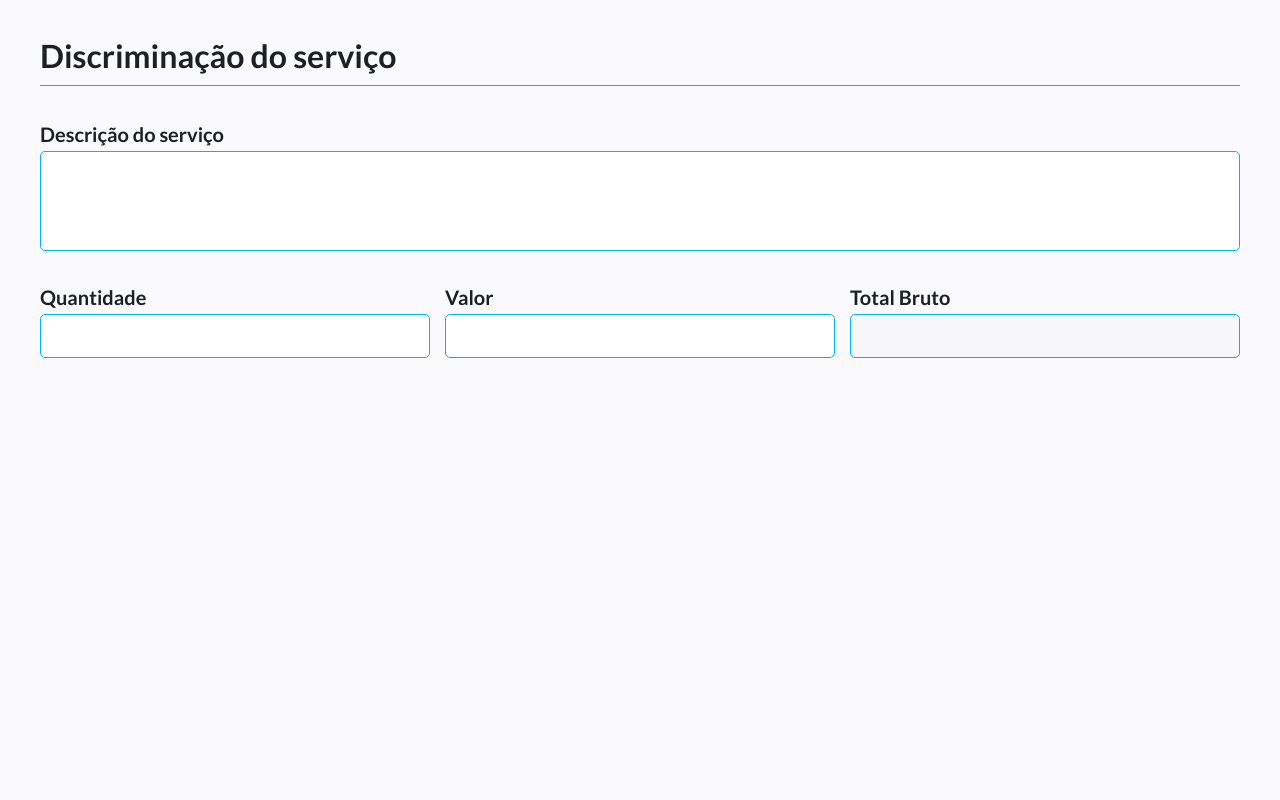
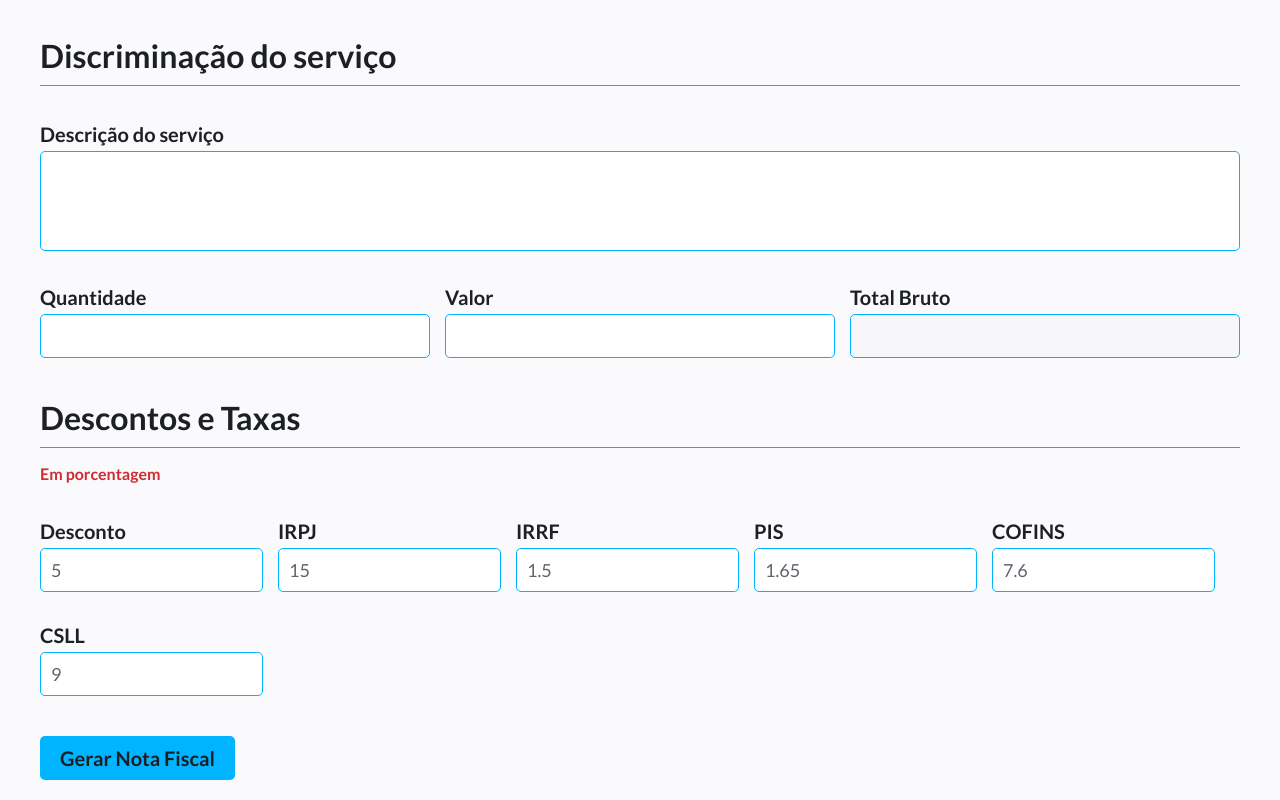
Before and after one commit to LeonardoSPereira/GeradorDeNotaFiscal, a plain HTML site: page index.html in a window 1280 px wide. Shown: the part 975-1775 px from the top of the page. Before the commit the page ends 1373 px from the top, so only its background shows below. Drawn offline with Linux system fonts and the light colour scheme.

Commit message:
Update:form layout and add discount and tax fields

```diff
--- a/index.html
+++ b/index.html
@@ -12,12 +12,12 @@
 <body class="dark">
 
     <header>
-        <h1>Gerador de Nota Fiscal</h1>
+        <h1>Gerador de Nota Fiscal de prestação de serviços</h1>
     </header>
 
     <main>
         <form>
-            <div class="companyInfo">
+            <div id="companyInfo">
 
                 <fieldset>
                     <legend>Prestador de serviços</legend>
@@ -66,7 +66,7 @@
 
             </div>
 
-            <div class="recipientInfo">
+            <div id="recipientInfo">
 
                 <fieldset>
                     <legend>Tomador de serviços</legend>
@@ -117,7 +117,7 @@
 
             </div>
 
-            <div class="productInfo">
+            <div id="productInfo">
 
                 <fieldset>
                     <legend>Discriminação do serviço</legend>
@@ -148,7 +148,60 @@
                     </div>
 
                 </div>
+            </div>
+
+            <div id="discount_tax">
+
+            <!-- descontos e taxas -->
+                <fieldset>
+                    <legend>Descontos e Taxas</legend>
+                </fieldset>
+
+                <span>Em porcentagem</span>
+
+                <div class="discount_tax">
+
+                        <div class="discount">
+                            <label for="discount">Desconto</label>
+                            <input required value="5" type="number" id="discount">
+                        </div>
+
+                        <div class="irpj">
+                            <label for="irpj">IRPJ</label>
+                            <input required value="15" type="number" id="irpj">
+                        </div>
+
+                        <div class="irrf">
+                            <label for="irrf">IRRF</label>
+                            <input required value="1.5" type="number" id="irrf">
+                        </div>
+
+                        <div class="pis">
+                            <label for="pis">PIS</label>
+                            <input required value="1.65" type="number" id="pis">
+                        </div>
+
+                        <div class="cofins">
+                            <label for="cofins">COFINS</label>
+                            <input required value="7.6" type="number" id="cofins">
+                        </div>
+
+                        <div class="csll">
+                            <label for="csll">CSLL</label>
+                            <input required value="9" type="number" id="csll">
+                        </div>
+                </div>
+
+
+            </div>
+
+
+            <button class="btn">Gerar Nota Fiscal</button>
+
+
         </form>
+
+
     </main>
 
     <script type="module" src="./js/index.js"></script>
--- a/styles.css
+++ b/styles.css
@@ -7,6 +7,7 @@
 :root {
     font-size: 62.5%;
 
+    --color-bg-primary: #FAF9FB;
     --color-primary: #0090FF;
     --color-primary-light: #00B4FF;
     --color-text-primary: #1C2024;
@@ -17,7 +18,7 @@
 
 body {
     font-size: 1.6rem;
-    background-color: #FAF9FB;
+    background-color: var(--color-bg-primary);
 }
 
 body, input, button, textarea {
@@ -40,7 +41,8 @@ h1 {
 form {
     width: 100%;
     padding-inline: 2rem;
-    margin-top: 2rem;
+    margin: 2rem auto;
+    border-bottom: 1px solid linear;
 }
 
 fieldset {
@@ -55,8 +57,16 @@ legend {
     padding-bottom: 1rem;
 }
 
-.company, .recipient, .service {
+.company, .recipient, .service, .discount_tax {
     margin: 2rem 0 4rem;
+}
+
+span {
+    margin-top: 1.6rem;
+    display: block;
+    font-size: 1.6rem;
+    font-weight: 700;
+    color: var(--color-alert);
 }
 
 label {
@@ -82,6 +92,18 @@ textarea {
     height: 10rem;
 }
 
+.btn {
+    width: fit-content;
+    padding: 1rem 2rem;
+    border: none;
+    border-radius: 0.5rem;
+    background-color: var(--color-primary-light);
+    color: var(--color-text-primary);
+    font-size: 2rem;
+    font-weight: 700;
+
+}
+
 @media (min-width: 768px) {
 
     header {
@@ -96,7 +118,7 @@ textarea {
         padding-inline: 4rem;
     }
 
-    .company, .recipient, .service {
+    .company, .recipient, .service, .discount_tax {
         margin: 2rem 0 4rem;
         display: flex;
         flex-wrap: wrap;
```
